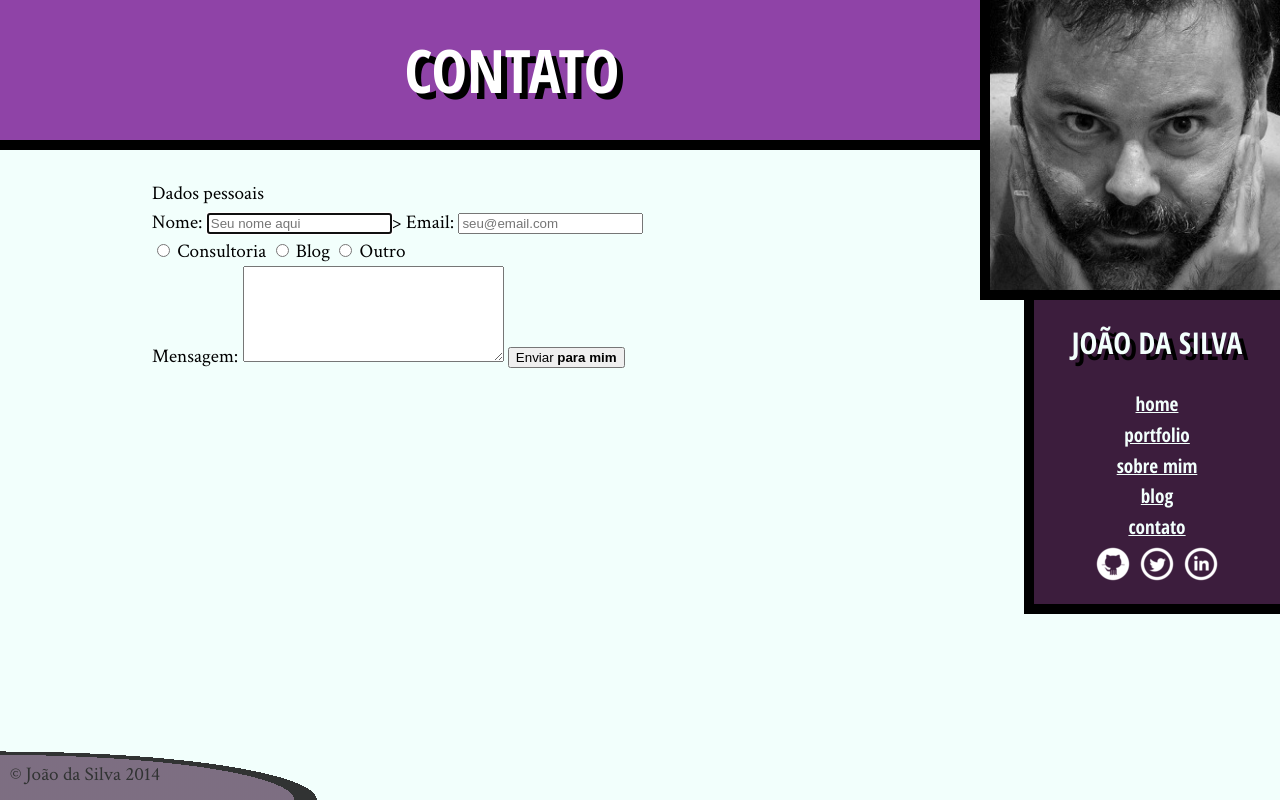
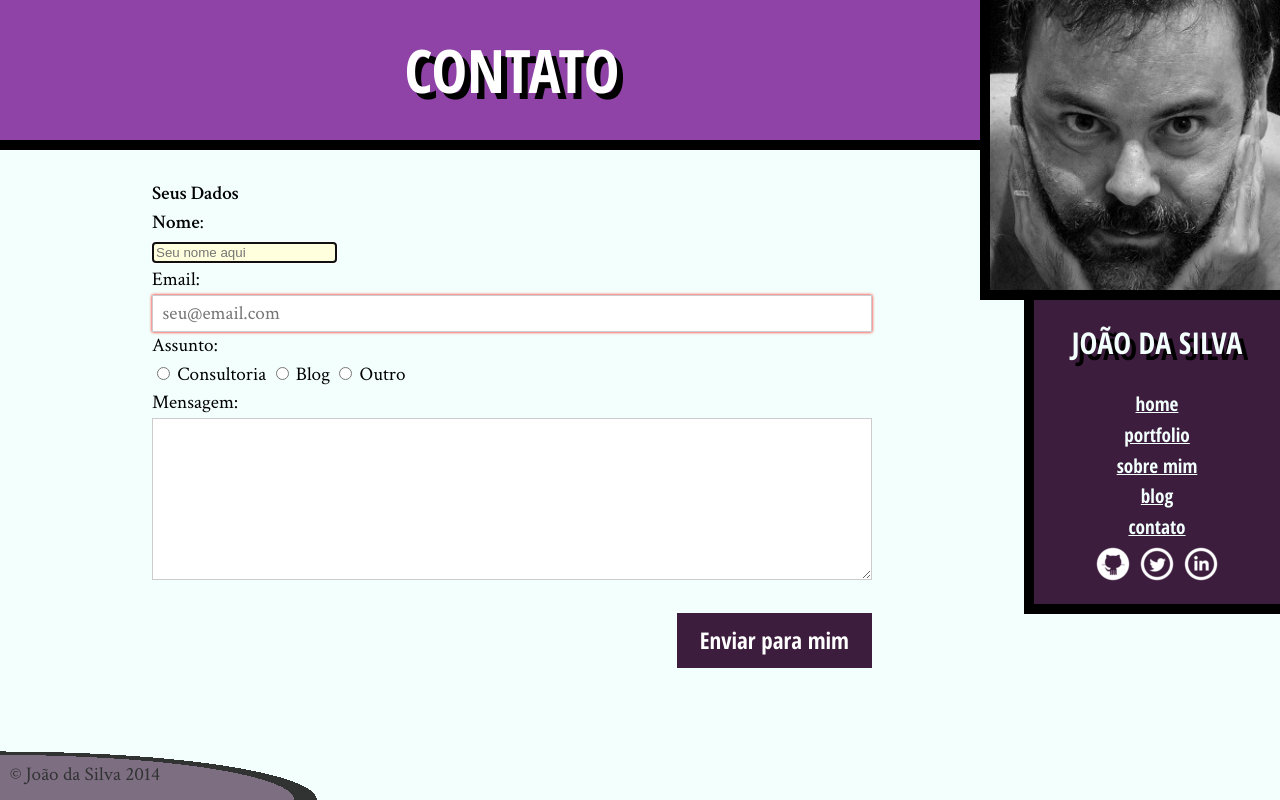
Before and after one commit to Eliasvmar/projeto_portfolio, a plain HTML site: page formularios.html in a window 1280 px wide. Drawn offline with Linux system fonts and the light colour scheme.

Commit message:
formulario pronto

```diff
--- /dev/null
+++ b/css/contato.css
@@ -0,0 +1,57 @@
+legend,
+label[for="mensagem"] {
+    font-weight: bold;
+    margin-top: 1em;
+}
+
+label[for],
+button {
+    display: block;
+}
+
+input[type="text"],
+input[type="email"],
+textarea {
+    font-family: inherit;
+    font-size: 100%;
+    padding: .25em .5em;
+    width: 100%;
+    box-sizing: border-box;
+    border: 1px solid #ccc;
+}
+
+button {
+    border: 0;
+    padding: .5em 1em;
+    font-family: "Open Sans Condensed", sans-serif;
+    background-color: #3C1D3D;
+    color: white;
+    font-size: 1.2em;
+    margin-left: auto;
+    margin-top: 1em;
+}
+
+input:invalid {
+    box-shadow: 0 0 3px red;
+}
+
+input:focus,
+textarea:focus {
+    background-color: #FFD;
+}
+
+button:focus {
+    background-color: #8C1D3D;
+}
+
+fieldset>fieldset {
+    display: inline;
+}
+
+label[for="outro"] {
+    display: inline;
+}
+
+input[name="outro-assunto"] {
+    width: auto;
+}
--- a/formularios.html
+++ b/formularios.html
@@ -8,6 +8,7 @@
     <link rel="stylesheet" href="css/reset.css">
     <link rel="stylesheet" href="css/site.css">
     <link rel="stylesheet" href="css/bio.css">
+    <link rel="stylesheet" href="css/contato.css">
     <link rel="stylesheet" href="http://fonts.googleapis.com/css?family=Crimson+Text:400,400italic,600">
     <link rel="stylesheet" href="http://fonts.googleapis.com/css?family=Open+Sans+Condensed:700">
 </head>
@@ -18,12 +19,14 @@
         <div class="container">
             <form>
                 <fieldset>
-                    <legend>Dados pessoais</legend>
-                    <label for="nome">Nome:</label>
+                    <legend>Seus Dados</legend>
 
-                    <input id="nome" name="nome" placeholder="Seu nome aqui" autofocus pattern="[A-Za-z0-9]{9,}" title="O nome precisa ter pelo menos 4 caracteres">>
+                    <label for="nome"><strong>Nome</strong>:</label>
+
+                    <input id="nome" name="nome" placeholder="Seu nome aqui" autofocus pattern="[A-Za-z0-9]{4,}" title="O nome precisa ter pelo menos 4 caracteres">
                     <label for="email">Email:</label>
                     <input id="email" name="e-mail" placeholder="seu@email.com" type="email" required>
+                    <label for="email">Assunto:</label>
                 </fieldset>
                 <fieldset>
                     <label>
```
